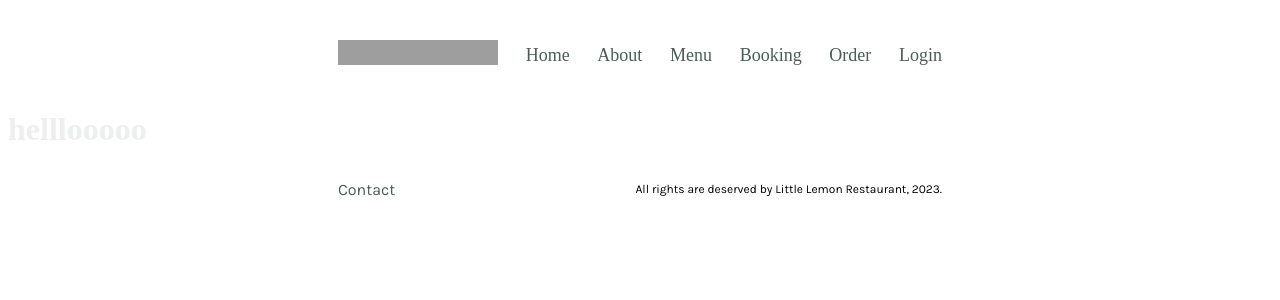
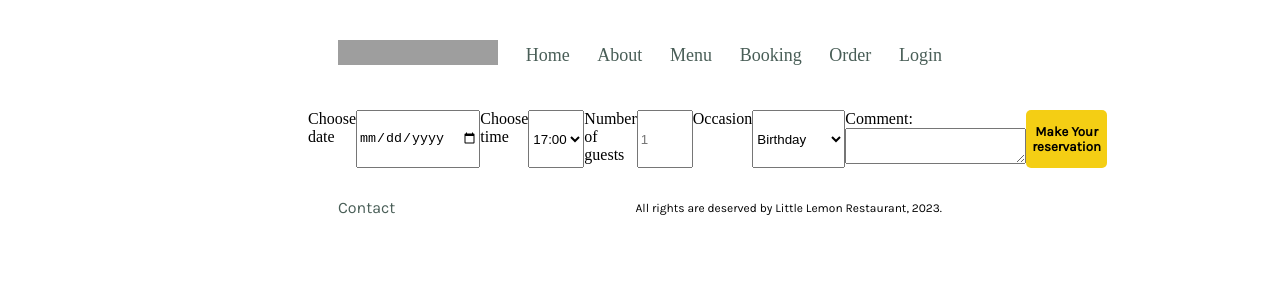
Before and after one commit to Zahra947/Little-Lemon, a React (Create React App) app: page /booking in a window 1280 px wide. Shown: the top 300 px of the page. Built offline with nearby package versions, Linux system fonts and the light colour scheme; grey boxes are pictures that could not be loaded; a web font is replaced by a local one.

Commit message:
3 files modified

```diff
--- a/src/components/Booking.js
+++ b/src/components/Booking.js
@@ -1,5 +1,80 @@
 import React from 'react';
+import { useState } from 'react';
 
 export default function Booking() {
-  return <h1> helllooooo</h1>;
+  const [avaiDate, setAvaiDate] = useState('');
+  const [avaiTime, setAvaiTime] = useState('');
+  const [guests, setGuests] = useState('');
+  const [occasion, setOccasion] = useState('');
+  const [comment, setComment] = useState('');
+
+  const handleSubmit = (e) => {
+    e.preventDefault();
+    console.log({ avaiDate, avaiTime, guests, occasion, comment });
+  };
+
+  return (
+    <>
+      <form className="B_main" onSubmit={handleSubmit}>
+        <label htmlFor="book-date">Choose date</label>
+        <input
+          type="date"
+          id="book-date"
+          value={avaiDate}
+          onChange={(e) => {
+            setAvaiDate(e.target.value);
+          }}
+        />
+        <label htmlFor="book-time">Choose time</label>
+        <select
+          id="book-time "
+          value={avaiTime}
+          onChange={(e) => {
+            setAvaiTime(e.target.value);
+          }}
+        >
+          <option value="17:00">17:00</option>
+          <option value="18:00">18:00</option>
+          <option value="19:00">19:00</option>
+          <option value="20:00">20:00</option>
+          <option value="21:30">21:00</option>
+          <option value="22:00">22:00</option>
+        </select>
+        <label htmlFor="guests">Number of guests</label>
+        <input
+          type="number"
+          placeholder="1"
+          min="1"
+          max="10"
+          id="guests"
+          value={guests}
+          onChange={(e) => {
+            setGuests(e.target.value);
+          }}
+        />
+        <label htmlFor="occasion">Occasion</label>
+        <select
+          id="occasion"
+          value={occasion}
+          onChange={(e) => {
+            setOccasion(e.target.value);
+          }}
+        >
+          <option value="birthday">Birthday</option>
+          <option value="anniversary">Anniversary</option>
+          <option value="others">Others</option>
+        </select>
+        <field>
+          <lable>Comment:</lable>
+          <textarea
+            value={comment}
+            onChange={(e) => {
+              setComment(e.target.value);
+            }}
+          ></textarea>
+        </field>
+        <button type="submit">Make Your reservation</button>
+      </form>
+    </>
+  );
 }
--- a/src/components/Home.js
+++ b/src/components/Home.js
@@ -1,5 +1,6 @@
 import React from 'react';
 import DeliveryDiningOutlinedIcon from '@mui/icons-material/DeliveryDiningOutlined';
+import { Link } from 'react-router-dom';
 export default function Home() {
   return (
     <main>
@@ -12,7 +13,11 @@ export default function Home() {
             We are a family owned a Mideterranean restaurant, focudes on
             traditional recipes served with a modern twist.
           </p>
-          <button>Resserve a Table</button>
+          <button>
+            <Link to="/booking" className="button_book">
+              Book a Table
+            </Link>
+          </button>
         </article>
         <img
           src="./media/reserve.png"
--- a/src/style.css
+++ b/src/style.css
@@ -78,12 +78,6 @@ nav img {
   text-justify: auto;
   font-family: Karla;
 }
-main {
-  /*display: flex;*/
-  place-items: center;
-  text-align: center;
-  margin: 10px;
-}
 h2 {
   color: #f4ce14;
   font-family: markazi-text;
@@ -106,6 +100,17 @@ button {
   background-color: #f4ce14;
   font-weight: bolder;
   cursor: pointer;
+  text-decoration: none;
+}
+.button_book {
+  flex-wrap: wrap;
+  font-family: Karla;
+  border-radius: 5px;
+  border: none;
+  background-color: #f4ce14;
+  font-weight: bolder;
+  cursor: pointer;
+  text-decoration: none;
 }
 .M_section1 .m_section1_image {
   display: flex;
@@ -182,3 +187,9 @@ button {
   height: 100px;
   object-fit: cover;
 }
+.B_main {
+  display: flex;
+  flex-direction: row;
+  padding-left: 300px;
+  padding-right: 300px;
+}
```
